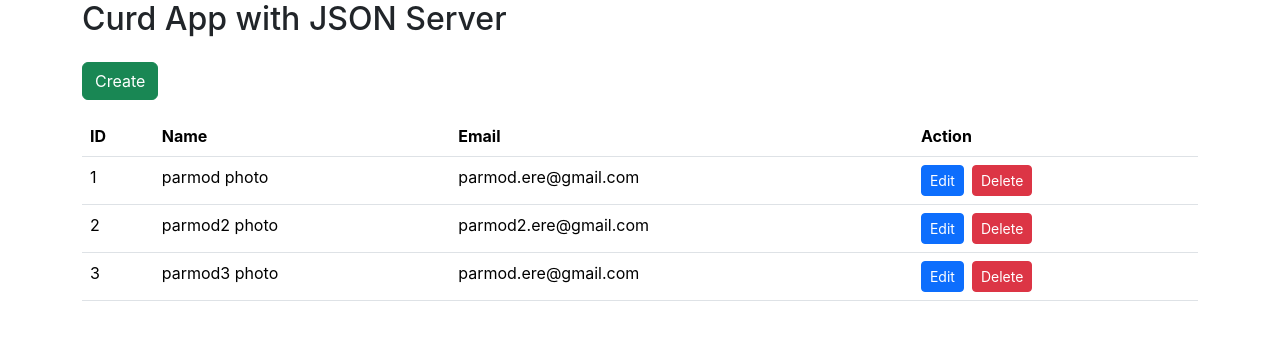
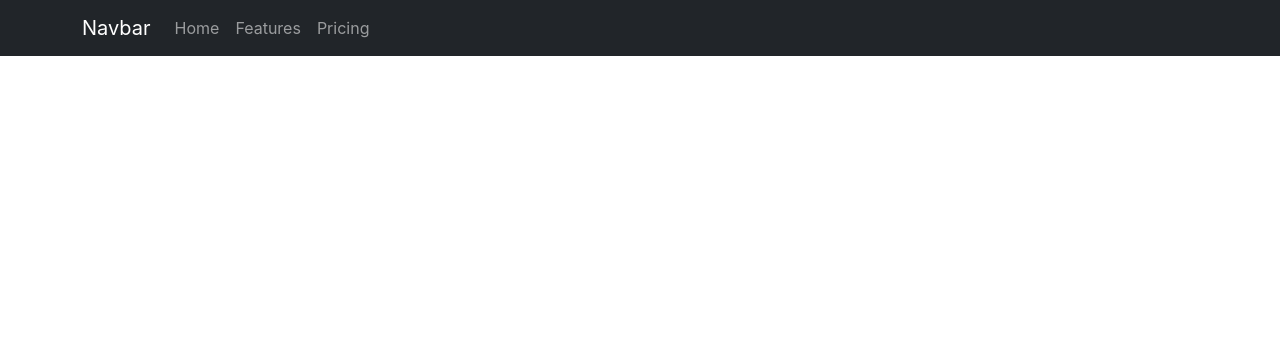
Before and after one commit to anand20-eng/todoapp, a React (Create React App) app: page / in a window 1280 px wide. Shown: the top 340 px of the page. Built offline with nearby package versions, Linux system fonts and the light colour scheme.

Commit message:
take navbar for card

```diff
--- a/package.json
+++ b/package.json
@@ -9,6 +9,7 @@
     "@testing-library/user-event": "^13.5.0",
     "bootstrap": "^5.3.3",
     "react": "^18.3.1",
+    "react-bootstrap": "^2.10.6",
     "react-dom": "^18.3.1",
     "react-icons": "^5.3.0",
     "react-redux": "^9.1.2",
--- a/src/App.js
+++ b/src/App.js
@@ -2,6 +2,7 @@ import React from 'react';
 // import TodoList from './component/TodoList';
 import "bootstrap/dist/css/bootstrap.min.css";
 import Create from './component/Create';
+import HeaderComp from './component/Card/Header'
 import {BrowserRouter, Route, Routes } from 'react-router-dom'
 import Home from './component/HomeComponent'
 import UpdateComp from './component/updateComp';
@@ -15,7 +16,7 @@ function App() {
     <div>
        <BrowserRouter>
       <Routes>
-        <Route path="/" element={<Home />}> </Route>
+        <Route path="/" element={<HeaderComp />}> </Route>
         <Route path="/create" element={<Create />}> </Route>
         <Route path="/edit/:id" element={<UpdateComp />}> </Route>
 
--- /dev/null
+++ b/src/component/Card/Header.js
@@ -0,0 +1,50 @@
+import React from 'react'
+import Container from 'react-bootstrap/Container';
+import Nav from 'react-bootstrap/Nav';
+import Navbar from 'react-bootstrap/Navbar';
+
+function HeaderComp() {
+
+    return (
+        <>
+            <Navbar bg="dark" data-bs-theme="dark">
+                <Container>
+                    <Navbar.Brand href="#home">Navbar</Navbar.Brand>
+
+                    <Nav className="me-auto">
+
+                        <Nav.Link href="#home">Home</Nav.Link>
+                        <Nav.Link href="#features">Features</Nav.Link>
+                        <Nav.Link href="#pricing">Pricing</Nav.Link>
+
+                    </Nav>
+                </Container>
+            </Navbar>
+            {/* <br />
+            <Navbar bg="primary" data-bs-theme="dark">
+                <Container>
+                    <Navbar.Brand href="#home">Navbar</Navbar.Brand>
+                    <Nav className="me-auto">
+                        <Nav.Link href="#home">Home</Nav.Link>
+                        <Nav.Link href="#features">Features</Nav.Link>
+                        <Nav.Link href="#pricing">Pricing</Nav.Link>
+                    </Nav>
+                </Container>
+            </Navbar> */}
+
+            {/* <br />
+      <Navbar bg="light" data-bs-theme="light">
+        <Container>
+          <Navbar.Brand href="#home">Navbar</Navbar.Brand>
+          <Nav className="me-auto">
+            <Nav.Link href="#home">Home</Nav.Link>
+            <Nav.Link href="#features">Features</Nav.Link>
+            <Nav.Link href="#pricing">Pricing</Nav.Link>
+          </Nav>
+        </Container>
+      </Navbar> */}
+        </>
+    );
+}
+
+export default HeaderComp;
```
Also changed, not shown: src/component/Card/Card.js (added), src/component/Card/CardData.js (added), src/component/Card/style.js (added), 1 other file (tests, documents, lock files or other folders).
